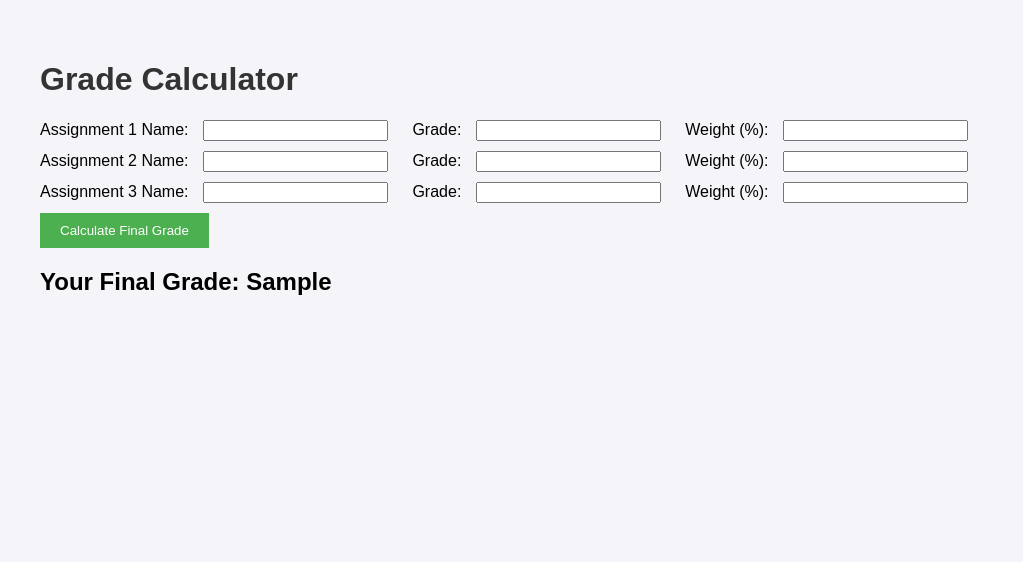
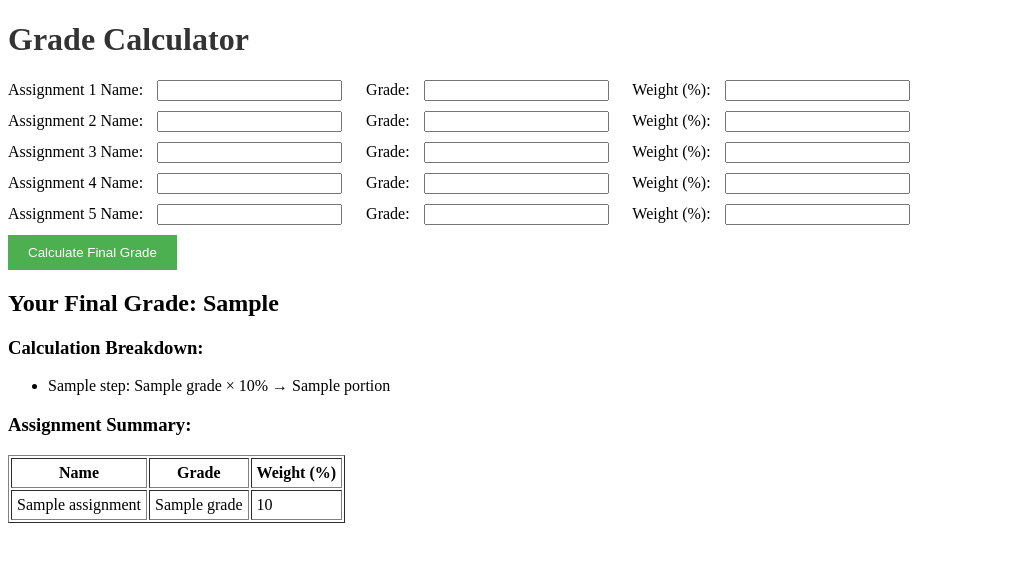
Before and after one commit to Ganga0506/Final_Grade_Calculator, a Flask app: template templates/index.html in a window 1280 px wide. Shown: the top 562 px of the page, without its empty margins (0-1023 px from the left). Run offline with Flask 3, Linux system fonts and the light colour scheme; the template is opened without the code that fills it: most values are stand-ins (such as "Sample title", 1, 10 or a date in 2020).

Commit message:
Expand to 5 assignments and add grade breakdown
Updated the app to support 5 fixed assignments instead of 3, rounding the final grade to 2 decimal places. Added a detailed calculation breakdown and an assignment summary table to the results page. Updated README with features and tech details, and added requirements.txt for dependencies.

```diff
--- a/app.py
+++ b/app.py
@@ -7,29 +7,38 @@ app = Flask(__name__)
 def home():
     if request.method == 'POST':
         try:
-            assignments = [
-                (
-                    request.form['name1'],
-                    float(request.form['grade1']),
-                    float(request.form['weight1'])
-                ),
-                (
-                    request.form['name2'],
-                    float(request.form['grade2']),
-                    float(request.form['weight2'])
-                ),
-                (
-                    request.form['name3'],
-                    float(request.form['grade3']),
-                    float(request.form['weight3'])
-                )
-            ]
-            final_grade = calculate_grade(assignments)
-            return render_template('index.html', final_grade=final_grade)
+            assignments = []
+            for i in range(1, 6):  # Loop through 5 fixed assignments
+                name = request.form.get(f'name{i}')
+                grade = float(request.form.get(f'grade{i}'))
+                weight = float(request.form.get(f'weight{i}'))
+                assignments.append((name, grade, weight))
+
+            final_grade = round(calculate_grade(assignments), 2)
+
+            # Prepare calculation breakdown for display
+            steps = []
+            total_weight = sum(weight for _, _, weight in assignments)
+            for name, grade, weight in assignments:
+                portion = grade * (weight / 100)
+                if total_weight != 100:
+                    portion /= (total_weight / 100)
+                steps.append({
+                    'name': name,
+                    'grade': grade,
+                    'weight': weight,
+                    'portion': round(portion, 2)
+                })
+
+            return render_template('index.html',
+                                   final_grade=final_grade,
+                                   steps=steps,
+                                   assignments=assignments)
         except InvalidWeightError as e:
             return render_template('index.html', error=str(e))
         except ValueError:
             return render_template('index.html', error="Please enter valid numbers for grades and weights.")
+
     return render_template('index.html')
 
 if __name__ == '__main__':
--- a/static/css/main.css
+++ b/static/css/main.css
@@ -1,3 +1,4 @@
+main.css
 body {
     font-family: Arial, sans-serif;
     margin: 20px;
--- a/templates/base.html
+++ b/templates/base.html
@@ -3,8 +3,9 @@
 <head>
     <meta charset="UTF-8">
     <meta name="viewport" content="width=device-width, initial-scale=1.0">
-    <title>Grade Calculator</title>
+    <meta http-equiv="X-UA-Compatible" content="ie=edge">
     <link rel="stylesheet" href="{{ url_for('static', filename='css/main.css') }}">
+    {% block head %}{% endblock %}
 </head>
 <body>
     {% block content %}{% endblock %}
--- a/templates/index.html
+++ b/templates/index.html
@@ -3,35 +3,46 @@
 {% block content %}
     <h1>Grade Calculator</h1>
     <form method="POST">
+        {% for i in range(1, 6) %}
         <div>
-            <label for="name1">Assignment 1 Name:</label>
-            <input type="text" id="name1" name="name1" required>
-            <label for="grade1">Grade:</label>
-            <input type="number" id="grade1" name="grade1" required>
-            <label for="weight1">Weight (%):</label>
-            <input type="number" id="weight1" name="weight1" required>
+            <label for="name{{ i }}">Assignment {{ i }} Name:</label>
+            <input type="text" id="name{{ i }}" name="name{{ i }}" required>
+
+            <label for="grade{{ i }}">Grade:</label>
+            <input type="number" id="grade{{ i }}" name="grade{{ i }}" required>
+
+            <label for="weight{{ i }}">Weight (%):</label>
+            <input type="number" id="weight{{ i }}" name="weight{{ i }}" required>
         </div>
-        <div>
-            <label for="name2">Assignment 2 Name:</label>
-            <input type="text" id="name2" name="name2" required>
-            <label for="grade2">Grade:</label>
-            <input type="number" id="grade2" name="grade2" required>
-            <label for="weight2">Weight (%):</label>
-            <input type="number" id="weight2" name="weight2" required>
-        </div>
-        <div>
-            <label for="name3">Assignment 3 Name:</label>
-            <input type="text" id="name3" name="name3" required>
-            <label for="grade3">Grade:</label>
-            <input type="number" id="grade3" name="grade3" required>
-            <label for="weight3">Weight (%):</label>
-            <input type="number" id="weight3" name="weight3" required>
-        </div>
+        {% endfor %}
         <button type="submit">Calculate Final Grade</button>
     </form>
 
     {% if final_grade is not none %}
         <h2>Your Final Grade: {{ final_grade }}</h2>
+
+        <h3>Calculation Breakdown:</h3>
+        <ul>
+            {% for step in steps %}
+                <li>{{ step.name }}: {{ step.grade }} × {{ step.weight }}% → {{ step.portion }}</li>
+            {% endfor %}
+        </ul>
+
+        <h3>Assignment Summary:</h3>
+        <table border="1" cellpadding="5">
+            <tr>
+                <th>Name</th>
+                <th>Grade</th>
+                <th>Weight (%)</th>
+            </tr>
+            {% for name, grade, weight in assignments %}
+            <tr>
+                <td>{{ name }}</td>
+                <td>{{ grade }}</td>
+                <td>{{ weight }}</td>
+            </tr>
+            {% endfor %}
+        </table>
     {% endif %}
 
     {% if error %}
```
Also changed, not shown: requirements.txt (added, +10 -0 lines), README.md.
